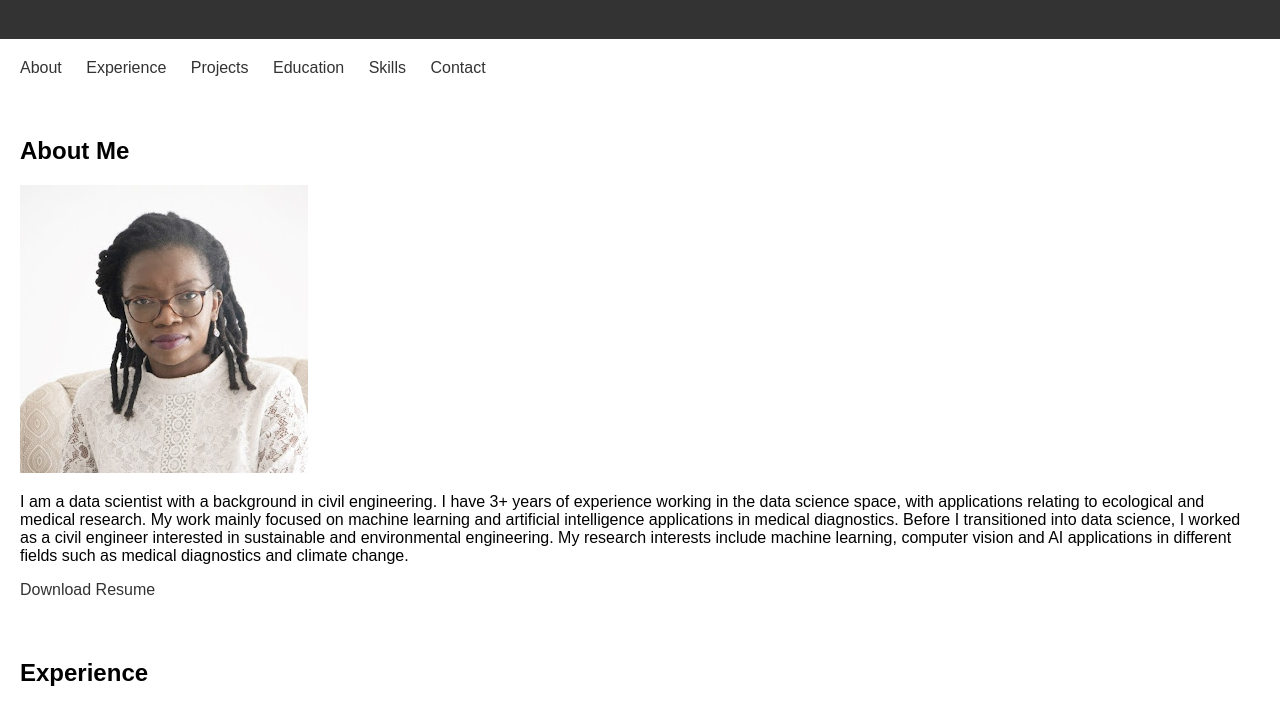
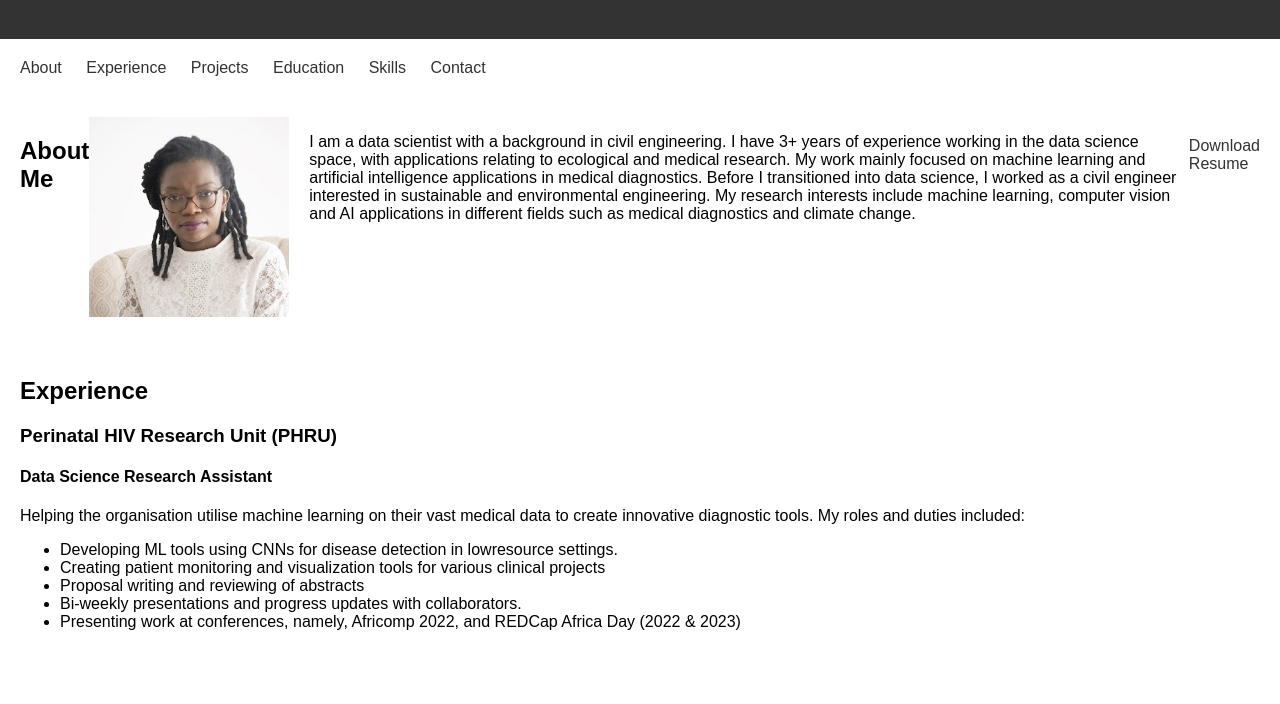
Before and after one commit to Temweka/Temweka.github.io, a plain HTML site: page index.html in a window 1280 px wide. Shown: the part 81-785 px from the top of the page. Drawn offline with Linux system fonts and the light colour scheme.

Commit message:
Updated format for the About Me section

```diff
--- a/styles.css
+++ b/styles.css
@@ -46,3 +46,18 @@ footer {
     color: #fff;
     text-align: center;
 }
+
+#about {
+    display: flex;
+    align-items: flex-start;
+}
+
+.about-image {
+    max-width: 200px; /* Adjust the size as needed */
+    margin-right: 20px; /* Adjust spacing between image and text */
+}
+
+.resume-download-button {
+    display: inline-block;
+    margin-top: 20px;
+}
```
